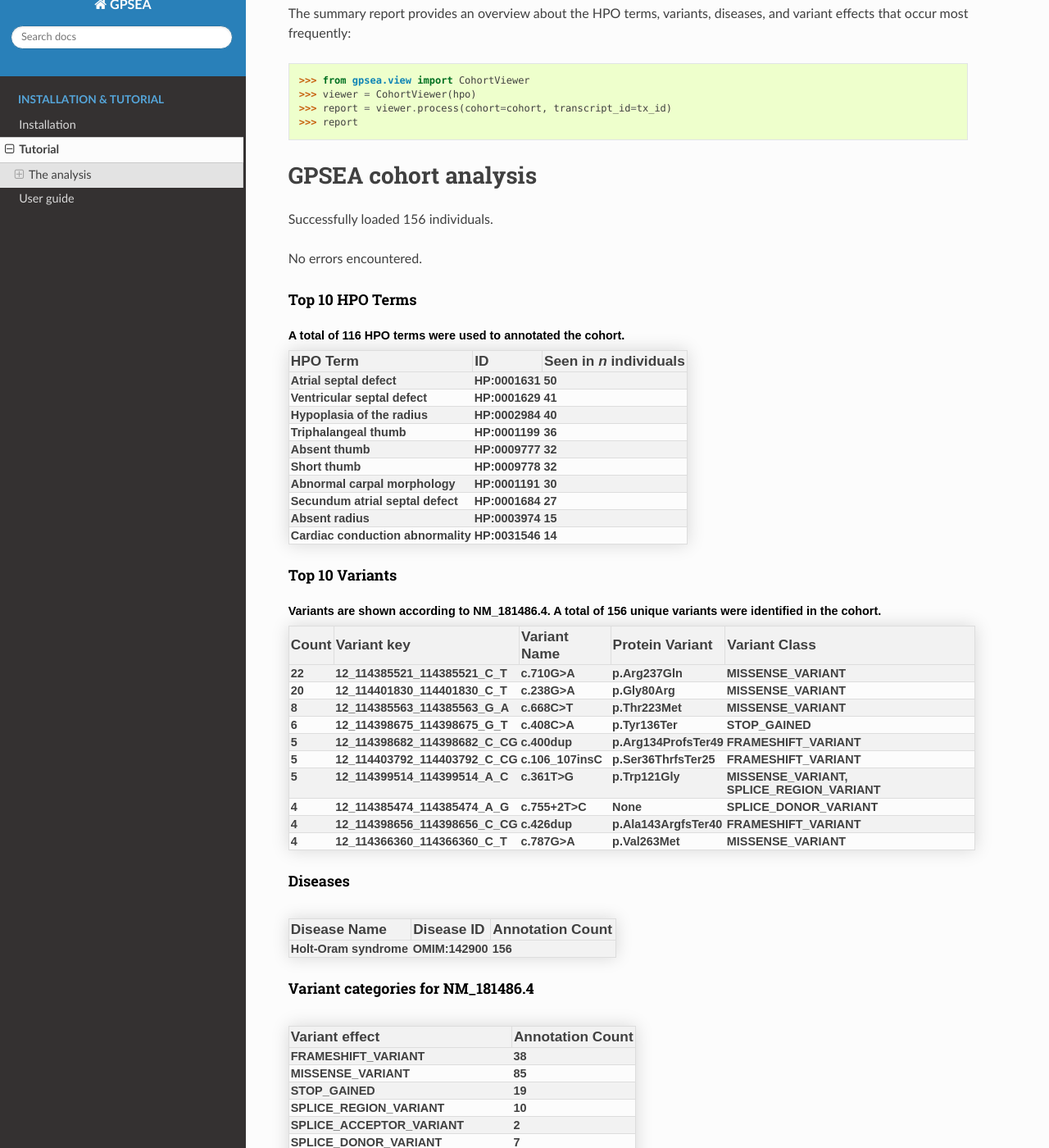
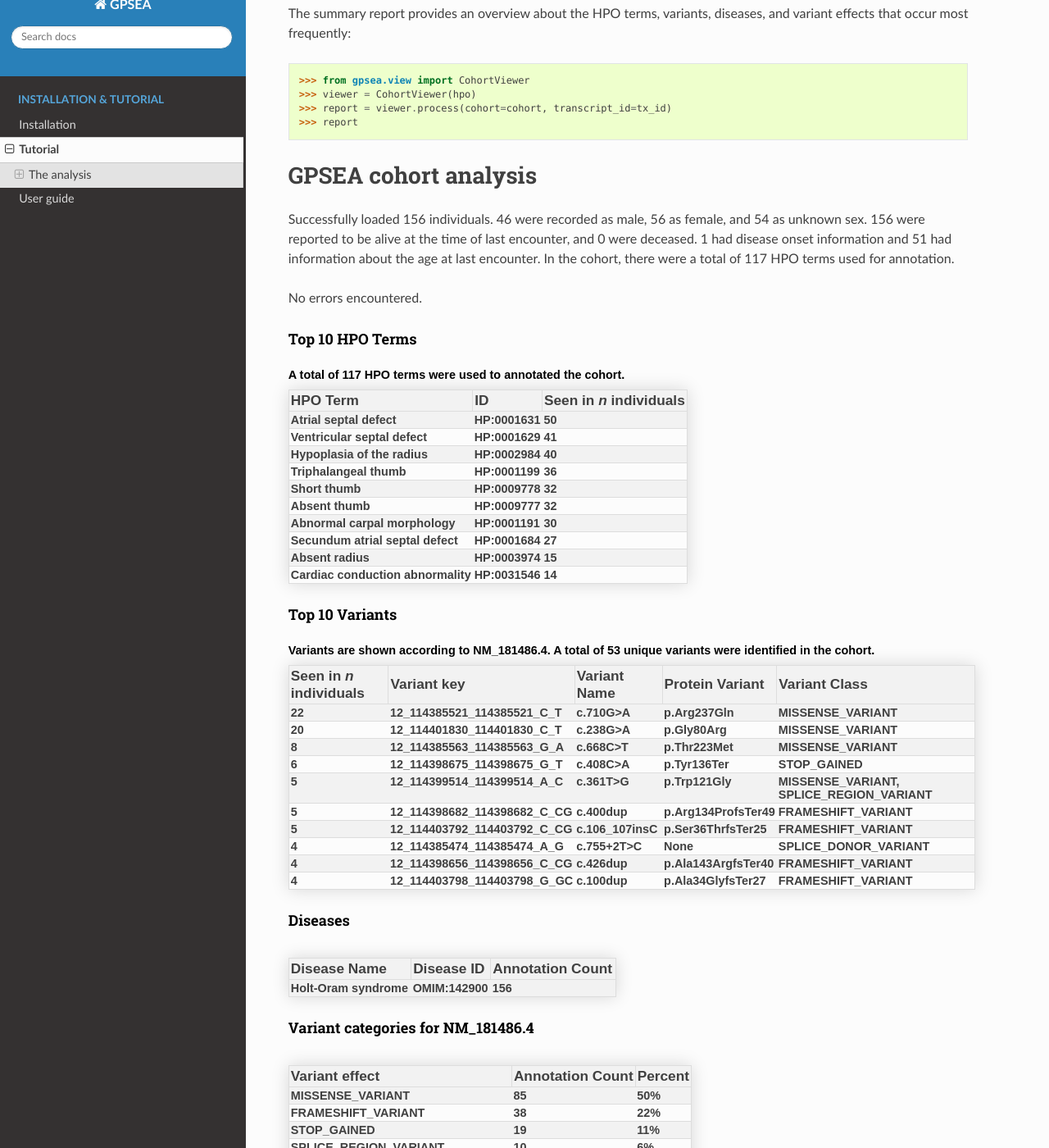
Before and after one commit to monarch-initiative/gpsea, a Sphinx documentation site: the page built from docs/tutorial.rst, in a window 1280 px wide and 1400 px high, scrolled down 2240 px. Shown: the whole window at 82% size. Built offline with Sphinx 7.4.7 and the Read the Docs theme 3.1.0, drawn with Linux system fonts in a browser that asks for light colours; pages that are not in the unit, such as notebooks, are missing from menus; some of the changed text lies outside the part shown.

Commit message:
Update reports.

```diff
--- a/docs/report/tbx5_cohort_info.html
+++ b/docs/report/tbx5_cohort_info.html
@@ -64,7 +64,13 @@
 
 <body>
   <h1>GPSEA cohort analysis</h1>
-  <p>Successfully loaded 156 individuals.</p>
+  <p>Successfully loaded 156 individuals. 46 were recorded as male, 56 as female,
+      and 54 as unknown sex. 156 were reported to be alive at the time of last
+      encounter, and 0 were deceased. 1 had disease onset information
+      and 51 had information about the age at last encounter. In the cohort,
+      there were a total of 117 HPO terms used for annotation.
+
+  </p>
 
   <p>No errors encountered.</p>
 
@@ -72,7 +78,7 @@
     <table>
     <caption style="color: black;">
         <h3>Top 10 HPO Terms</h3>
-        A total of 116 HPO terms were used to annotated the cohort.
+        A total of 117 HPO terms were used to annotated the cohort.
     </caption>
         <tbody>
             <tr class="strng">
@@ -106,14 +112,14 @@
                 </tr>
 
             <tr>
-                <td class="lft">Absent thumb</td>
-                <td>HP:0009777</td>
+                <td class="lft">Short thumb</td>
+                <td>HP:0009778</td>
                 <td>32</td>
                 </tr>
 
             <tr>
-                <td class="lft">Short thumb</td>
-                <td>HP:0009778</td>
+                <td class="lft">Absent thumb</td>
+                <td>HP:0009777</td>
                 <td>32</td>
                 </tr>
 
@@ -144,14 +150,16 @@
                 </tbody>
     </table>
 
+
+
     <table>
     <caption style="color: black;">
         <h3>Top 10 Variants</h3>
-        Variants are shown according to NM_181486.4. A total of 156 unique variants were identified in the cohort.
+        Variants are shown according to NM_181486.4. A total of 53 unique variants were identified in the cohort.
     </caption>
             <tbody>
                 <tr class="strng">
-                    <th>Count</th>
+                    <th>Seen in <em>n</em> individuals</th>
                     <th class="lft">Variant key</th>
                     <th>Variant Name</th>
                     <th>Protein Variant</th>
@@ -192,6 +200,14 @@
 
                 <tr>
                     <td>5</td>
+                    <td class="lft">12_114399514_114399514_A_C</td>
+                    <td>c.361T>G</td>
+                    <td>p.Trp121Gly</td>
+                    <td>MISSENSE_VARIANT, SPLICE_REGION_VARIANT</td>
+                </tr>
+
+                <tr>
+                    <td>5</td>
                     <td class="lft">12_114398682_114398682_C_CG</td>
                     <td>c.400dup</td>
                     <td>p.Arg134ProfsTer49</td>
@@ -204,14 +220,6 @@
                     <td>c.106_107insC</td>
                     <td>p.Ser36ThrfsTer25</td>
                     <td>FRAMESHIFT_VARIANT</td>
-                </tr>
-
-                <tr>
-                    <td>5</td>
-                    <td class="lft">12_114399514_114399514_A_C</td>
-                    <td>c.361T>G</td>
-                    <td>p.Trp121Gly</td>
-                    <td>MISSENSE_VARIANT, SPLICE_REGION_VARIANT</td>
                 </tr>
 
                 <tr>
@@ -232,10 +240,10 @@
 
                 <tr>
                     <td>4</td>
-                    <td class="lft">12_114366360_114366360_C_T</td>
-                    <td>c.787G>A</td>
-                    <td>p.Val263Met</td>
-                    <td>MISSENSE_VARIANT</td>
+                    <td class="lft">12_114403798_114403798_G_GC</td>
+                    <td>c.100dup</td>
+                    <td>p.Ala34GlyfsTer27</td>
+                    <td>FRAMESHIFT_VARIANT</td>
                 </tr>
 
             </tbody>
@@ -268,61 +276,73 @@
             <tr class="strng">
                 <th class="lft">Variant effect</th>
                 <th>Annotation Count</th>
+                <th>Percent</th>
               </tr>
+
+              <tr>
+                <td class="lft">MISSENSE_VARIANT</td>
+                <td>85</td>
+               <td>50%</td>
+                </tr>
 
               <tr>
                 <td class="lft">FRAMESHIFT_VARIANT</td>
                 <td>38</td>
-                </tr>
-
-              <tr>
-                <td class="lft">MISSENSE_VARIANT</td>
-                <td>85</td>
+               <td>22%</td>
                 </tr>
 
               <tr>
                 <td class="lft">STOP_GAINED</td>
                 <td>19</td>
+               <td>11%</td>
                 </tr>
 
               <tr>
                 <td class="lft">SPLICE_REGION_VARIANT</td>
                 <td>10</td>
+               <td>6%</td>
+                </tr>
+
+              <tr>
+                <td class="lft">SPLICE_DONOR_VARIANT</td>
+                <td>7</td>
+               <td>4%</td>
+                </tr>
+
+              <tr>
+                <td class="lft">INFRAME_INSERTION</td>
+                <td>2</td>
+               <td>1%</td>
+                </tr>
+
+              <tr>
+                <td class="lft">STOP_RETAINED_VARIANT</td>
+                <td>2</td>
+               <td>1%</td>
                 </tr>
 
               <tr>
                 <td class="lft">SPLICE_ACCEPTOR_VARIANT</td>
                 <td>2</td>
-                </tr>
-
-              <tr>
-                <td class="lft">SPLICE_DONOR_VARIANT</td>
-                <td>7</td>
+               <td>1%</td>
                 </tr>
 
               <tr>
                 <td class="lft">SPLICE_DONOR_5TH_BASE_VARIANT</td>
                 <td>2</td>
+               <td>1%</td>
                 </tr>
 
               <tr>
                 <td class="lft">INTRON_VARIANT</td>
                 <td>2</td>
-                </tr>
-
-              <tr>
-                <td class="lft">INFRAME_INSERTION</td>
-                <td>2</td>
-                </tr>
-
-              <tr>
-                <td class="lft">STOP_RETAINED_VARIANT</td>
-                <td>2</td>
+               <td>1%</td>
                 </tr>
 
               <tr>
                 <td class="lft">INFRAME_DELETION</td>
                 <td>1</td>
+               <td>1%</td>
                 </tr>
 
            </tbody>
--- a/docs/user-guide/exploratory.rst
+++ b/docs/user-guide/exploratory.rst
@@ -111,7 +111,7 @@ with an overview about the HPO terms, variants, diseases, and variant effects th
 .. doctest:: exploratory
     :hide:
 
-    >>> report.write('docs/user-guide/reports/tbx5_cohort_INFO.html')  # doctest: +SKIP
+    >>> report.write('docs/user-guide/reports/tbx5_cohort_info.html')  # doctest: +SKIP
 
 
 Distribution of variants across protein domains
```
Also changed, not shown: docs/user-guide/reports/tbx5_cohort_info.html (+75 -55 lines), src/gpsea/view/templates/cohort.html (+4 -4 lines), 2 other files.
